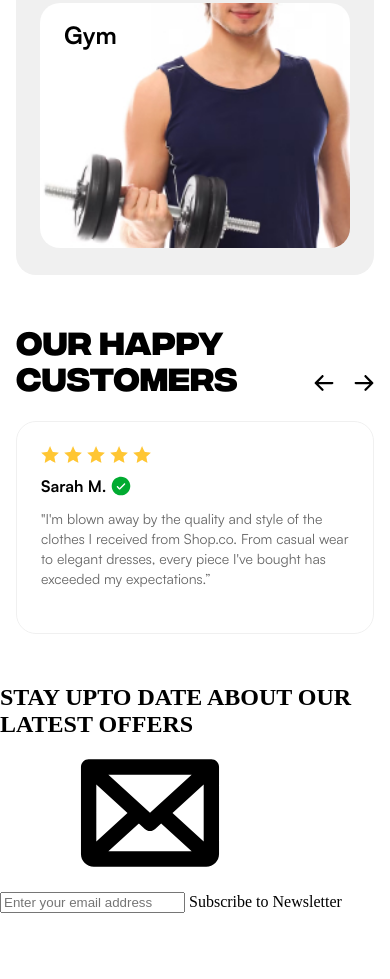
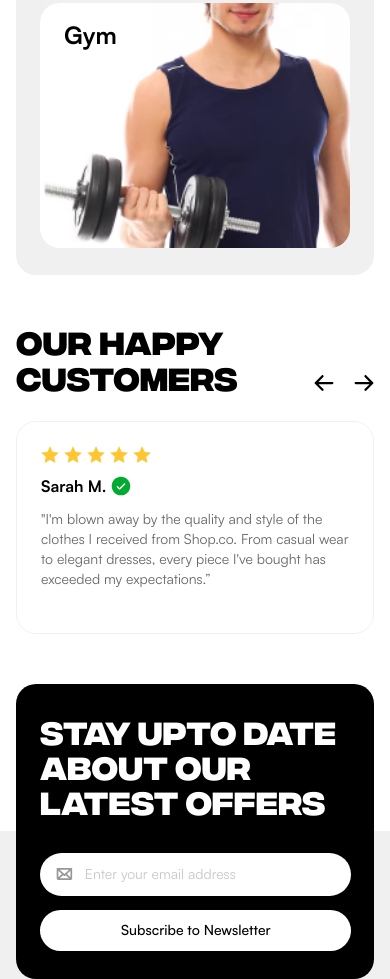
Before and after one commit to Kouk02/Shop.Co-project, a website: page index.html in a window 390 px wide. Shown: the part 2891-3870 px from the top of the page. Before the commit the page ends 3804 px from the top, so only its background shows below. Drawn offline with Linux system fonts and the light colour scheme.

Commit message:
update 0.0.18
add footer section mobile
add mobile.styles footer

```diff
--- a/scss/mobile.scss
+++ b/scss/mobile.scss
@@ -595,5 +595,77 @@
     opacity: 60%;
 }
 //!
+//! SECTION FOOTER
+.background-container-footer {
+    display: flex;
+    justify-content: center;
+    background: linear-gradient(to bottom, $white 50%, $gallery 50%);
+}
+
+.list-container-subscribe-footer {
+    display: flex;
+    flex-direction: column;
+    background-color: $black;
+    padding: 32px 23px 28px 24px;
+    border-radius: 20px;
+    max-width: 358px;
+    width: 100%;
+}
+
+.title-container-subscribe {
+    font-family: 'Integral CF', sans-serif;
+    font-weight: 700;
+    font-size: 32px;
+    @include responsive-line-height(32px, 35px);
+    color: $white;
+    margin-bottom: 32px;
+}
+
+.footer-email-icon {
+    fill: $black;
+    opacity: 40%;
+    width: 20px;
+    height: 20px;
+    margin-right: 12px;
+}
+
+.item-list-subscribe-footer:nth-child(2) {
+    max-width: 311px;
+    width: 100%;
+}
+
+.footer-email-span {
+    display: flex;
+    align-items: center;
+    background-color: $white;
+    padding: 11px 112px 12px 16px;
+    border-radius: 62px;
+}
+
+.input-item-email {
+    border: none;
+    outline: none;
+    all: unset;
+    font-family: 'Satoshi', sans-serif;
+    font-weight: 400;
+    font-size: 14px;
+    color: $black;
+    opacity: 40%;
+    box-sizing: border-box;
+    width: 100%
+}
+
+.button-footer-subcribe {
+    padding: 11px 80px 12px 81px;
+    margin-top: 14px;
+    background-color: $white;
+    border-radius: 62px;
+    font-family: 'Satoshi', sans-serif;
+    font-weight: 500;
+    font-size: 14px;
+    color: $black;
+    white-space: nowrap;
+}
+//!
 //! End HOME-PAGE
 }
```
Also changed, not shown: css/styles.css, 1 other file.
